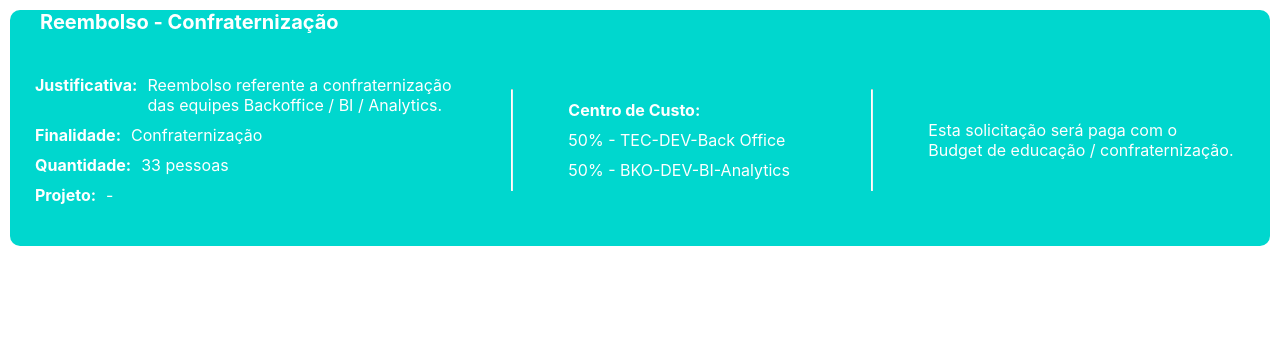
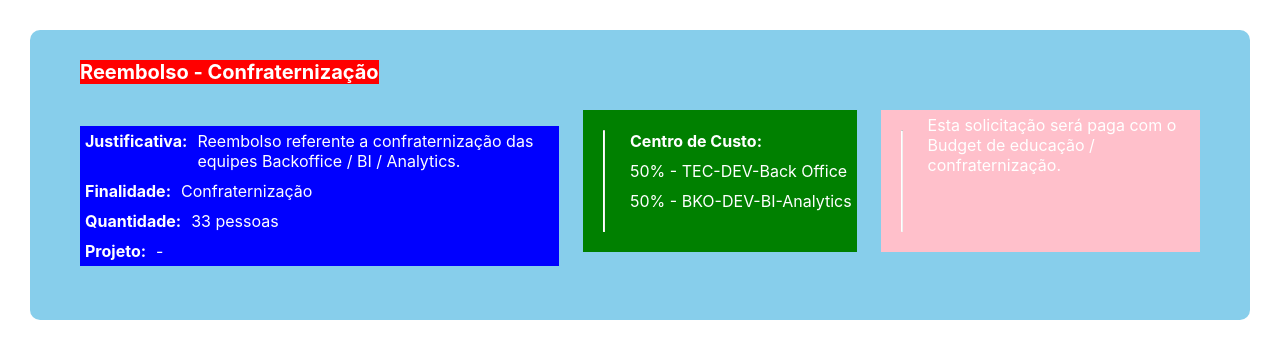
Before and after one commit to Daniel-Quirino/hotmart-challenge-front, a React (Create React App) app: page / in a window 1280 px wide. Shown: the top 358 px of the page. Built offline with nearby package versions, Linux system fonts and the light colour scheme.

Commit message:
feature: Alterado a forma de renderizar o Header, antes estava usando a abordagem de flebox e agora foi usado grid

```diff
--- a/src/Pages/QuickOps/QuickOps.js
+++ b/src/Pages/QuickOps/QuickOps.js
@@ -4,10 +4,10 @@ import './QuickOps.scss';
 
 const QuickOps = () => {
   return (
-    <header className='header'>
+      <header className='header__container'>
+        <div className='header__grid'>
           <strong className='header__title'> Reembolso - Confraternização </strong>
-      <div className='header__space_around'>
-        <ul className='margin'>
+          <ul className='header__resume'>
             <li className='header__item'>
               <strong className='header__label' > Justificativa: </strong>
               <p className='header__paragraph' > Reembolso referente a confraternização das equipes Backoffice / BI / Analytics.</p>
@@ -25,9 +25,8 @@ const QuickOps = () => {
               <p className='header__paragraph'> - </p>
             </li>
           </ul>
-        <div className='header__flex'>
+          <div className='header__coste'>
                 <hr/>
-            <div className='header__grid'>
                 <ul >
                   <li>
                     <strong className='header__label' > Centro de Custo: </strong>
@@ -40,16 +39,9 @@ const QuickOps = () => {
                   </li>
                 </ul>
             </div>
-        </div>
-        <div className='header__flex'>
+          <div className='header__education'>
             <hr/>
-            <div className='header__grid'>
-            <ul className='header__resume'>
-              <li className='header__item'>
             <p className='header__paragraph'> Esta solicitação será paga com o Budget de educação / confraternização. </p>
-              </li>
-            </ul>
-          </div>
           </div>
         </div>
       </header>
--- a/src/Pages/QuickOps/QuickOps.scss
+++ b/src/Pages/QuickOps/QuickOps.scss
@@ -1,95 +1,95 @@
-.header {
-    display: flex;
-    flex-direction: column;
-    min-height: 226px;
-    border-radius: 10px;
-    margin: 10px;
-    background-color:#00d7ce;
-    color: white;
-}
+.header__grid {
+    display: grid;
+    align-items: flex-start;;
+    justify-items: center;
 
-.header__title {
-    display: flex;
-    margin-left: 30px;
-    font-size: 20px;
-    color: white;
-}
+    grid-template-columns: 1.5fr 1fr 1fr;
+    grid-template-rows: 50px 180px;
 
-.header__space_around {
-    display: flex;
-    justify-content: space-around;
-    align-content: center;
-}
+    column-gap: 1px;
 
-.header__primary_list {
-    flex-grow: 2;
-}
-
-.header__flex {
-    display: flex;
-    align-items: center;
-    flex-grow: 1;
-    padding: 10px;
-    min-width: 300px;
-    margin: 20px;
+    padding: 30px 50px 30px 50px;
 }
 
 
-.header__column {
-    display: flex;
-    flex-direction: column;
+.header__title {
+    font-size: 20px;
+    color: white;
+
+    justify-self: start;
+    background-color: red;
+    grid-column: 1 / 2;
+    grid-row: 1 / 2;
 }
 
 .header__resume {
-    display: flex;
-    flex-direction: column;
+    background-color: blue;
+    grid-column: 1 / 2;
+    grid-row: 2 / 3;
 }
 
 .header__item {
     display: flex;
 }
 
-.margin {
-    padding: 20px;
-}
-
 .header__label {
     display: flex;
     flex-direction: column;
     margin: 5px;
+    color: white;
 }
 
 .header__paragraph {
     display: flex;
     flex-direction: column;
     margin: 5px;
+    color: white;
 }
 
+.header__coste {
+    display: flex;
+    background-color: green;
+    grid-column: 2 / 3;
+    grid-row: 2 / 3;
+}
+
+.header__education {
+    display: flex;
+    flex-direction: row;
+    background-color: pink;
+    grid-column: 3 / 4;
+    grid-row: 2 / 3;
+}
+
+.header__container {
+    background-color: skyblue;
+    border-radius: 10px;
+    margin: 30px;
+}
 
 hr {
     height: 100px;
     width: 0px;
     border-left: 1px solid white;
-    margin: 0px;
+    margin: 20px;
+}
+
+.teste {
+    display: flex;
 }
 
 
-.header__group {
-    display: flex;
-    max-width: 350px;
-}
+@media(max-width: 950px) {
+    .header__grid {
+        display: flex;
+        flex-direction: column;
+    }
 
-.header__grid {
-    display: flex;
-    flex-direction: column;
-    align-content: center;
-    margin-left: 50px;
-}
+    .header__education {
+        flex-direction: column;
+    }
 
-
-@media(max-width: 900px) {
-    .header__space_around {
-        flex-wrap: wrap;
+    .header__coste {
         flex-direction: column;
     }
 
@@ -99,7 +99,4 @@ hr {
         border-top: 1px solid white;
     }
 
-    .header__flex {
-        flex-direction: column;
-    }
 }
```
Lines whose indentation alone changed are shown as unchanged.
